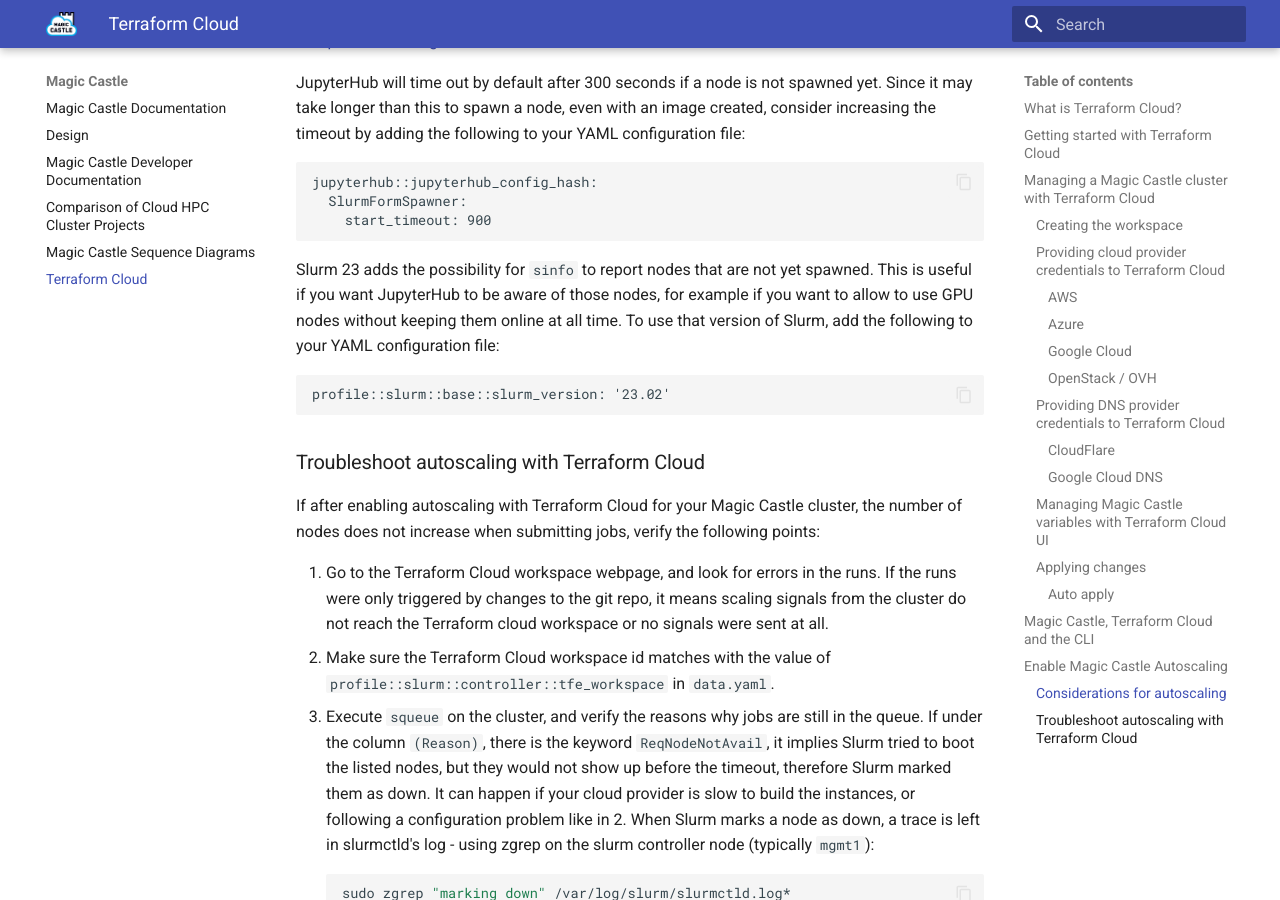
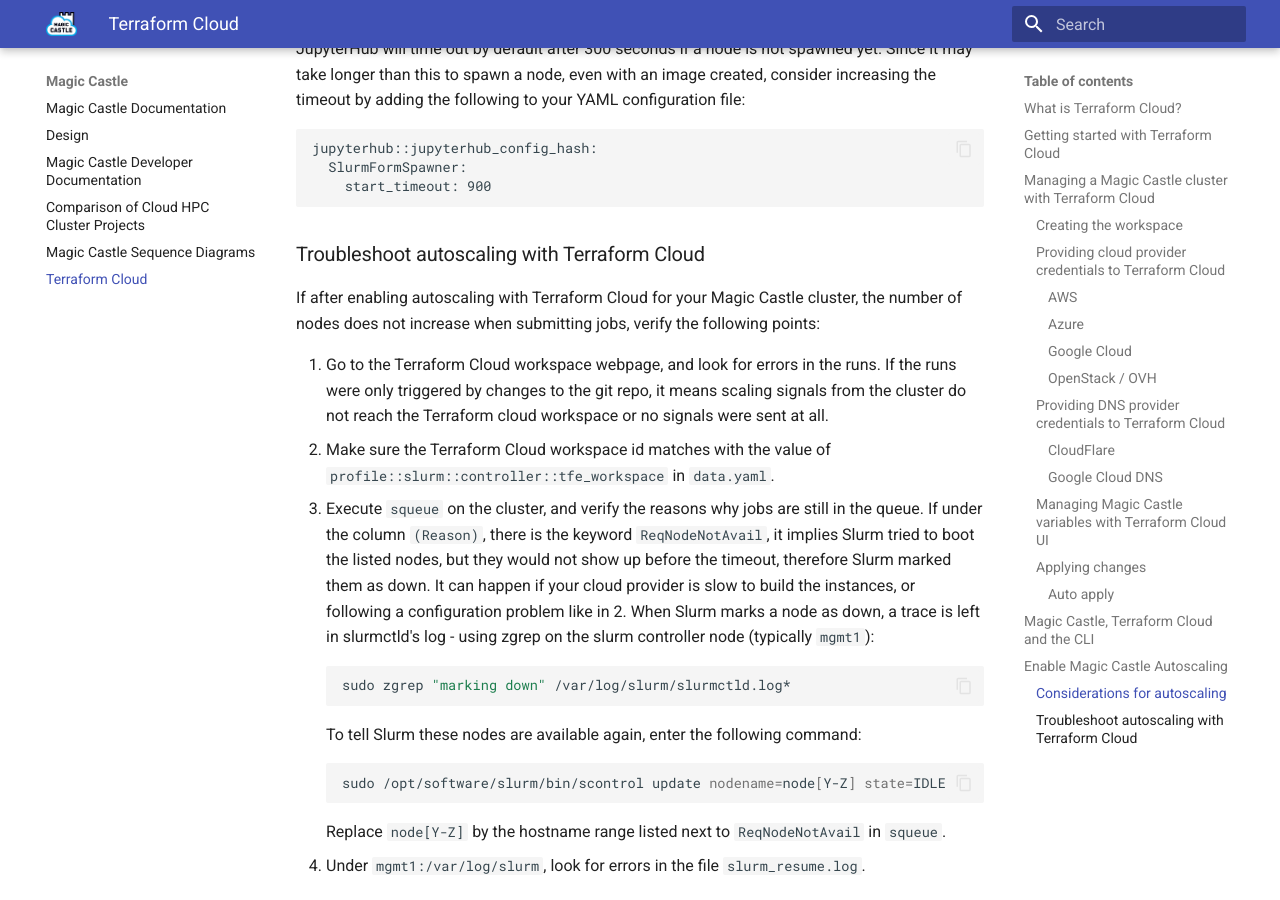
Before and after one commit to ComputeCanada/magic_castle, an MkDocs documentation site: the page built from docs/terraform_cloud.md, in a window 1280 px wide and 900 px high, scrolled down 6580 px. Built offline with MkDocs 1.6.1 and Material for MkDocs 9.7.7, drawn with Linux system fonts in a browser that asks for light colours; some of the changed text lies outside the part shown.

Commit message:
Update terraform cloud docs

````diff
--- a/docs/terraform_cloud.md
+++ b/docs/terraform_cloud.md
@@ -256,8 +256,6 @@
       5. Under "Variables" select "Read and write"
       6. Leave the rest as is and click on "Assign custom permissions"
 
-    2.3 In _Configure settings_, under _Advanced options_, for _Apply method_, select _Auto apply_.
-
 3. [Create the environment variables of the cloud provider credentials in TFE](#providing-cloud-provider-credentials-to-terraform-cloud)
 4. [Create a variable named `pool` in TFE](#managing-magic-castle-variables-with-terraform-cloud-ui). Set value to `[]` and check **HCL**.
 5. Add a file named `data.yaml` in your git repo with the following content:
@@ -311,14 +309,6 @@
     start_timeout: 900
 ```
 
-Slurm 23 adds the possibility for `sinfo` to report nodes that are not yet spawned. This is useful
-if you want JupyterHub to be aware of those nodes, for example if you want to allow to use GPU nodes
-without keeping them online at all time. To use that version of Slurm, add the following to your YAML
-configuration file:
-```
-profile::slurm::base::slurm_version: '23.02'
-```
-
 ### Troubleshoot autoscaling with Terraform Cloud
 
 If after enabling autoscaling with Terraform Cloud for your Magic Castle cluster,
````
